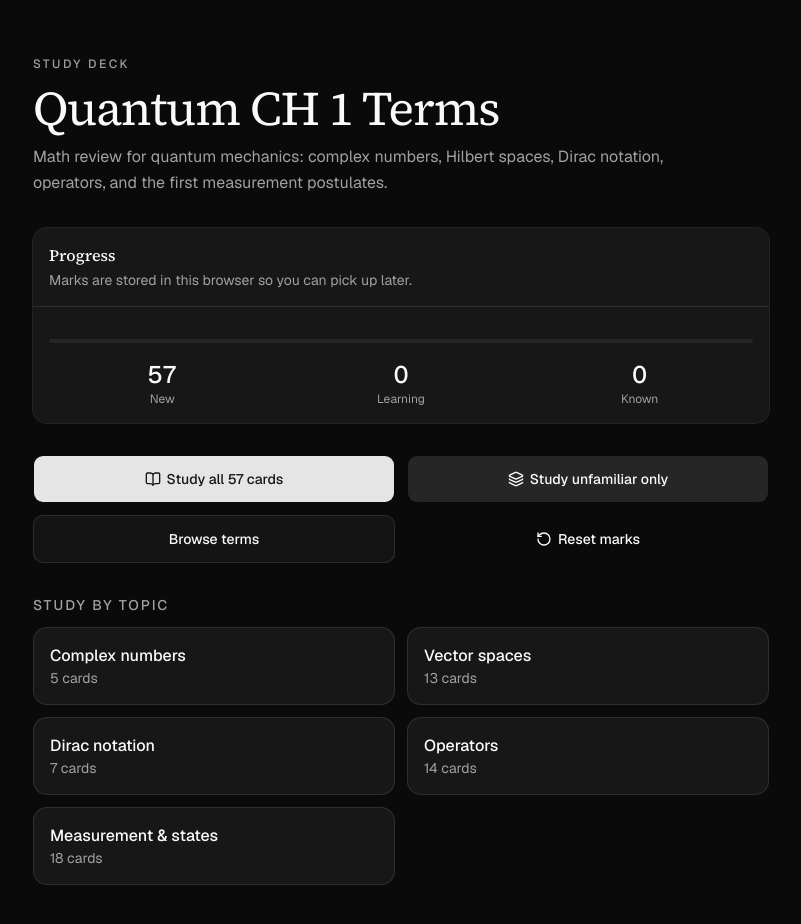
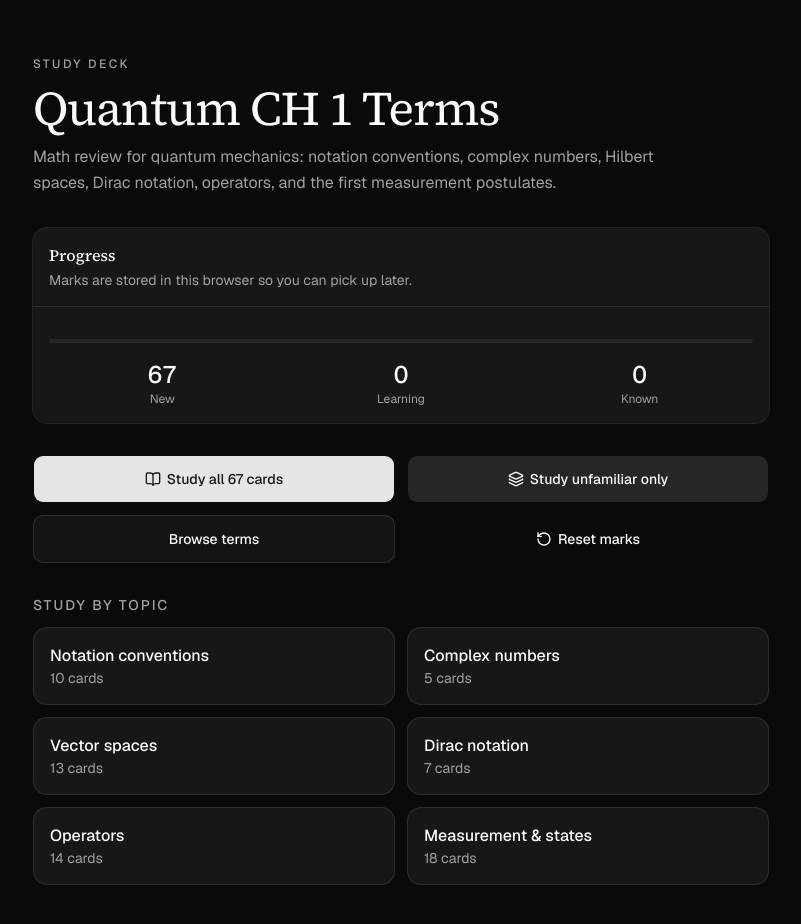
Before and after one commit to KingAshtino/Quantum_Flashcards, a Next.js app: page / in a window 1280 px wide. Shown: the top 924 px of the page, without its empty margins (239-1040 px from the left). Built offline with nearby package versions, Linux system fonts and the light colour scheme.

Commit message:
Add notation-convention flashcards from the course notes
New topic covers subset vs proper subset, N including 0, asterisk removing zero, and + / 0 subscripts on number sets.

Co-authored-by: mggzr9hpyd <mggzr9hpyd@privaterelay.appleid.com>

```diff
--- a/src/components/flashcard-app.tsx
+++ b/src/components/flashcard-app.tsx
@@ -278,7 +278,9 @@ export function FlashcardApp({ deck }: { deck: Deck }) {
               <Card>
                 <CardHeader className="border-b">
                   <div className="flex items-start justify-between gap-3">
-                    <CardTitle className="text-lg">{card.term}</CardTitle>
+                    <CardTitle className="text-lg">
+                      <MathText text={card.term} />
+                    </CardTitle>
                     <span className={badgeVariants({ variant: "secondary" })}>
                       {card.category}
                     </span>
--- a/src/components/study-card.tsx
+++ b/src/components/study-card.tsx
@@ -38,7 +38,7 @@ export function StudyCard({
           </p>
           <div className="flex flex-1 items-center justify-center px-2">
             <h2 className="text-center font-heading text-3xl font-medium tracking-tight text-balance sm:text-4xl">
-              {term}
+              <MathText text={term} />
             </h2>
           </div>
           <p className="text-center text-sm text-muted-foreground">
--- a/src/data/decks.ts
+++ b/src/data/decks.ts
@@ -1,4 +1,5 @@
 export type CardCategory =
+  | "Notation conventions"
   | "Complex numbers"
   | "Vector spaces"
   | "Dirac notation"
@@ -24,8 +25,78 @@ export const quantumCh1Terms: Deck = {
   id: "quantum-ch1-terms",
   title: "Quantum CH 1 Terms",
   subtitle:
-    "Math review for quantum mechanics: complex numbers, Hilbert spaces, Dirac notation, operators, and the first measurement postulates.",
+    "Math review for quantum mechanics: notation conventions, complex numbers, Hilbert spaces, Dirac notation, operators, and the first measurement postulates.",
   cards: [
+    {
+      id: "subset-inclusion",
+      category: "Notation conventions",
+      term: "Inclusion $\\subset$",
+      definition:
+        "The inclusion symbol $\\subset$ does not exclude equality: $A \\subset A$ is true. Many textbooks use $\\subset$ the same way others use $\\subseteq$.",
+    },
+    {
+      id: "proper-inclusion",
+      category: "Notation conventions",
+      term: "Proper inclusion $\\subsetneq$",
+      definition:
+        "Write $A \\subsetneq B$ when the inclusion is proper: $A$ is contained in $B$ and $A \\neq B$.",
+    },
+    {
+      id: "natural-numbers",
+      category: "Notation conventions",
+      term: "Natural numbers $\\mathbb{N}$",
+      definition:
+        "In these notes, zero is a natural number: $\\mathbb{N} = \\{0, 1, 2, \\dots\\}$. Textbooks differ on this, so it is fixed once and for all here.",
+    },
+    {
+      id: "n-zero",
+      category: "Notation conventions",
+      term: "$\\mathbb{N}_0$",
+      definition:
+        "$\\mathbb{N}_0$ is synonymous with $\\mathbb{N}$ in these notes. The subscript $0$ only emphasizes that zero is included.",
+    },
+    {
+      id: "asterisk-removes-zero",
+      category: "Notation conventions",
+      term: "Asterisk $^*$ (on a number set)",
+      definition:
+        "A superscript asterisk removes the zero element from a set of numbers. If $S$ is a number set, $S^* = S \\setminus \\{0\\}$.",
+    },
+    {
+      id: "n-star",
+      category: "Notation conventions",
+      term: "Positive integers $\\mathbb{N}^*$",
+      definition:
+        "$\\mathbb{N}^* = \\mathbb{N} \\setminus \\{0\\} = \\{1, 2, \\dots\\}$. These are the positive integers (naturals without zero).",
+    },
+    {
+      id: "r-star",
+      category: "Notation conventions",
+      term: "Nonzero reals $\\mathbb{R}^*$",
+      definition:
+        "$\\mathbb{R}^* = \\mathbb{R} \\setminus \\{0\\}$: all real numbers except zero.",
+    },
+    {
+      id: "superscript-plus",
+      category: "Notation conventions",
+      term: "Superscript $+$",
+      definition:
+        "A superscript $+$ selects the strictly positive elements of a number set. Example: $\\mathbb{R}^+ = \\{x \\in \\mathbb{R} : x > 0\\}$.",
+    },
+    {
+      id: "r-plus",
+      category: "Notation conventions",
+      term: "Positive reals $\\mathbb{R}^+$",
+      definition:
+        "$\\mathbb{R}^+ = \\{x \\in \\mathbb{R} : x > 0\\}$. Zero is not included.",
+    },
+    {
+      id: "r-plus-zero",
+      category: "Notation conventions",
+      term: "Nonnegative reals $\\mathbb{R}_0^+$",
+      definition:
+        "A further subscript $0$ adjoins zero to the positive elements: $\\mathbb{R}_0^+ = \\mathbb{R}^+ \\cup \\{0\\} = \\{x \\in \\mathbb{R} : x \\ge 0\\}$.",
+    },
     {
       id: "complex-number",
       category: "Complex numbers",
```
